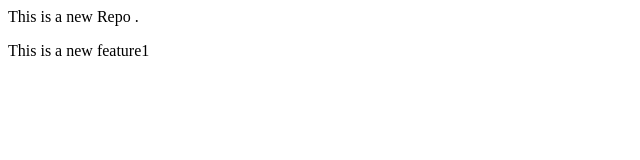
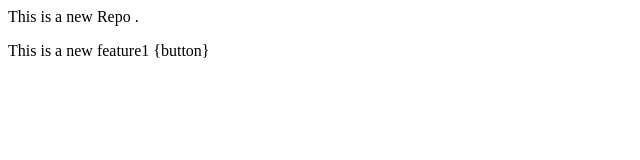
Before and after one commit to kk-thakur09/Local-, a plain HTML site: page index.html in a window 1280 px wide. Shown: the full height of the page, 0-640 px from the left. Drawn offline with Linux system fonts and the light colour scheme.

```diff
--- a/index.html
+++ b/index.html
@@ -1,2 +1,2 @@
 <p>This is a new Repo .</p>
-<p>This is a new feature1</p>
+<p>This is a new feature1 {button}</p>
```
